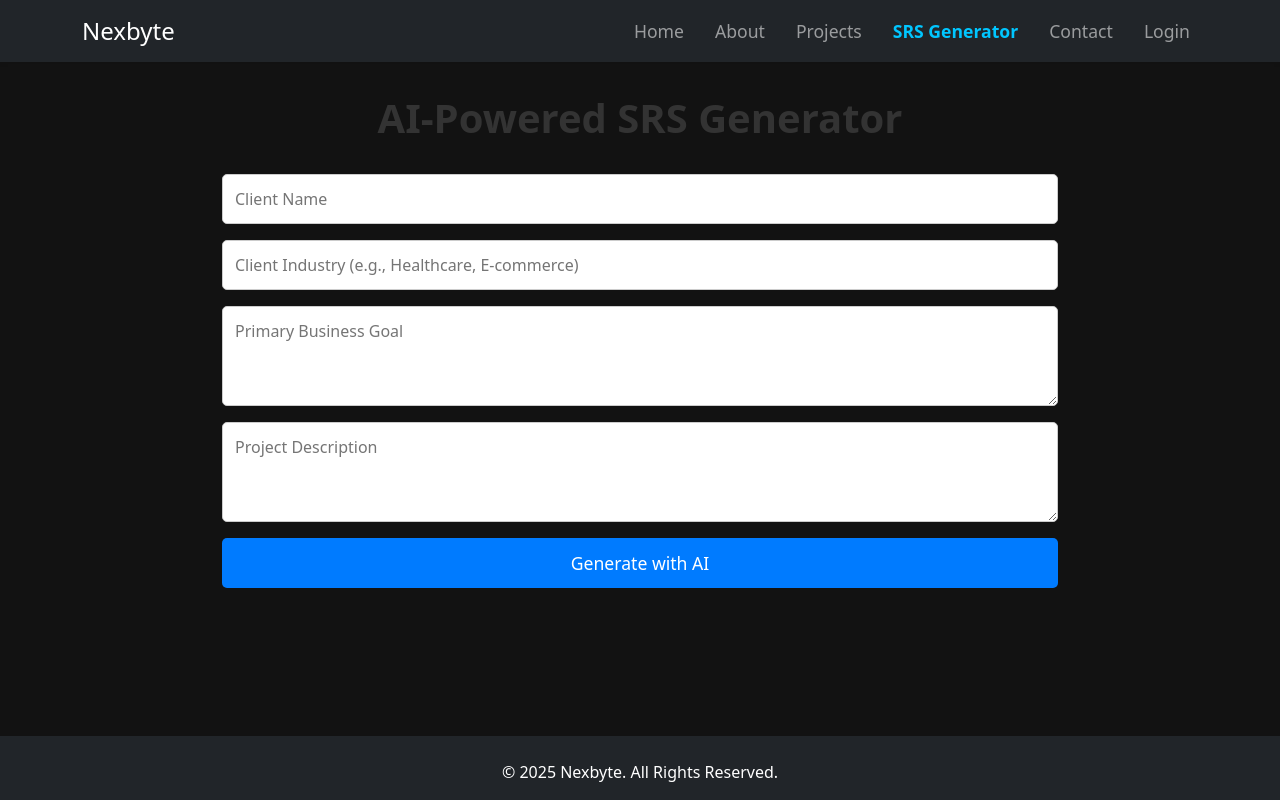
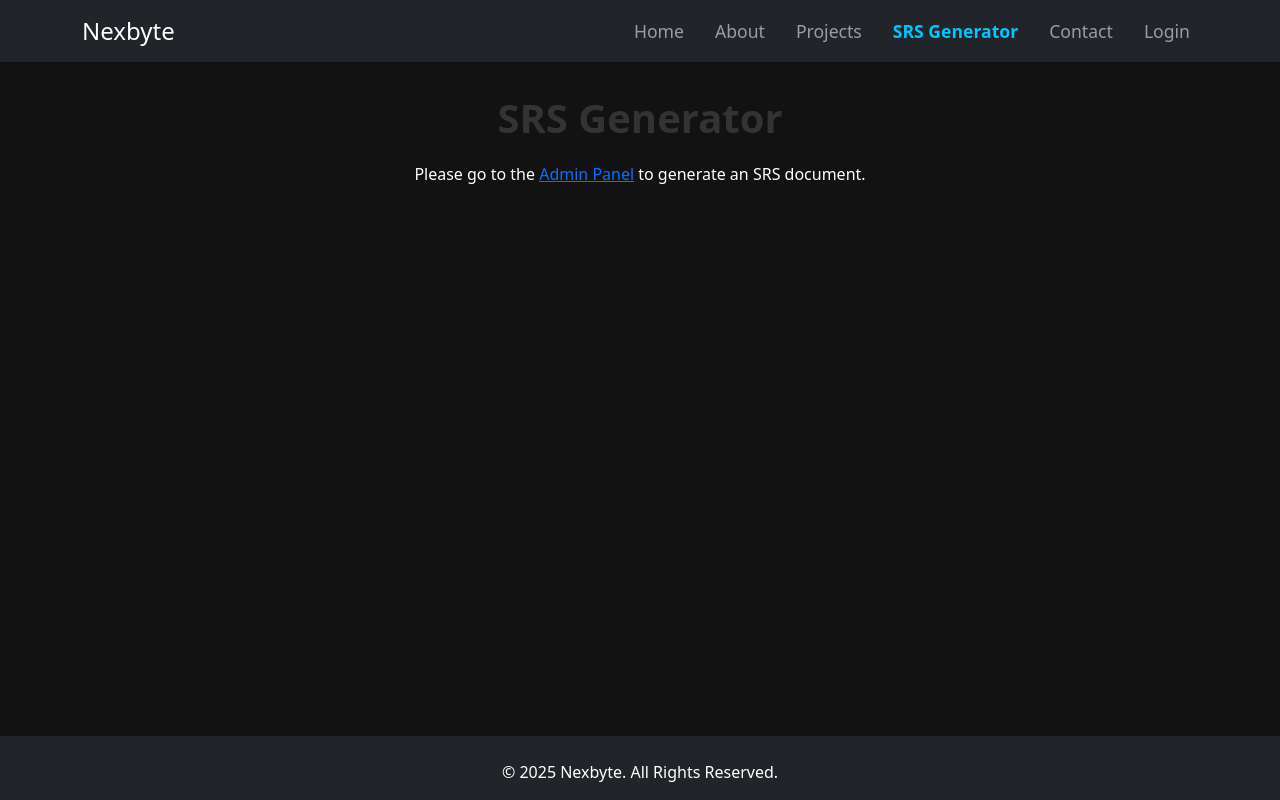
Before and after one commit to Krishna006tandon/Nexbyte_dev, a React (Create React App) app in the folder nexbyte-portfolio/: page /srs-generator in a window 1280 px wide. Built offline with nearby package versions, Linux system fonts and the light colour scheme.

Commit message:
SRS gen att1

```diff
--- a/nexbyte-portfolio/src/App.js
+++ b/nexbyte-portfolio/src/App.js
@@ -9,6 +9,7 @@ import Contact from './pages/Contact';
 import Login from './pages/Login';
 import Admin from './pages/Admin';
 import ClientPanel from './pages/ClientPanel';
+import { SrsProvider } from './context/SrsContext';
 
 import SrsGenerator from './pages/SrsGenerator';
 
@@ -28,6 +29,7 @@ function App() {
 
   return (
     // Define the main application structure with routing
+    <SrsProvider>
       <Router>
         <div className="App d-flex flex-column min-vh-100">
           <Navbar />
@@ -73,6 +75,7 @@ function App() {
           <Footer />
         </div>
       </Router>
+    </SrsProvider>
   );
 }
 
--- /dev/null
+++ b/nexbyte-portfolio/src/context/SrsContext.js
@@ -0,0 +1,14 @@
+
+import React, { createContext, useState } from 'react';
+
+export const SrsContext = createContext();
+
+export const SrsProvider = ({ children }) => {
+  const [srsData, setSrsData] = useState(null);
+
+  return (
+    <SrsContext.Provider value={{ srsData, setSrsData }}>
+      {children}
+    </SrsContext.Provider>
+  );
+};
--- a/nexbyte-portfolio/src/pages/Admin.js
+++ b/nexbyte-portfolio/src/pages/Admin.js
@@ -1,7 +1,8 @@
-import React, { useState, useEffect } from 'react';
-import { useLocation } from 'react-router-dom';
+import React, { useState, useEffect, useContext } from 'react';
+import { useLocation, useNavigate } from 'react-router-dom';
 import './Admin.css';
 import Sidebar from '../components/Sidebar';
+import { SrsContext } from '../context/SrsContext';
 
 const Admin = () => {
   const [contacts, setContacts] = useState([]);
@@ -12,6 +13,8 @@ const Admin = () => {
   const [role, setRole] = useState('user');
   const [clientPasswords, setClientPasswords] = useState({});
   const location = useLocation();
+  const navigate = useNavigate();
+  const { setSrsData: setGlobalSrsData } = useContext(SrsContext);
 
   const [clientData, setClientData] = useState({
     clientName: '',
@@ -41,9 +44,7 @@ const Admin = () => {
     functionalRequirements: '',
     nonFunctionalRequirements: '',
   });
-  const [generatedSrs, setGeneratedSrs] = useState('');
   const [selectedClientId, setSelectedClientId] = useState('');
-  const [loading, setLoading] = useState(false);
 
   useEffect(() => {
     const fetchData = async () => {
@@ -233,29 +234,10 @@ const Admin = () => {
     setSrsData({ ...srsData, [e.target.name]: e.target.value });
   };
 
-  const handleGenerateSrs = async (e) => {
+  const handleGenerateSrs = (e) => {
     e.preventDefault();
-    setLoading(true);
-    const token = localStorage.getItem('token');
-    try {
-      const res = await fetch('/api/generate-srs', {
-        method: 'POST',
-        headers: {
-          'Content-Type': 'application/json',
-          'x-auth-token': token,
-        },
-        body: JSON.stringify(srsData),
-      });
-      const data = await res.json();
-      if (res.ok) {
-        setGeneratedSrs(data.srs);
-      } else {
-        console.error(data.message);
-      }
-    } catch (err) {
-      console.error(err);
-    }
-    setLoading(false);
+    setGlobalSrsData(srsData);
+    navigate('/srs-generator');
   };
 
   const handleClientSelect = (clientId) => {
@@ -439,20 +421,11 @@ const Admin = () => {
                   <textarea name="targetAudience" placeholder="Target Audience" value={srsData.targetAudience} onChange={handleSrsChange}></textarea>
                   <textarea name="functionalRequirements" placeholder="Functional Requirements" value={srsData.functionalRequirements} onChange={handleSrsChange}></textarea>
                   <textarea name="nonFunctionalRequirements" placeholder="Non-Functional Requirements" value={srsData.nonFunctionalRequirements} onChange={handleSrsChange}></textarea>
-                  <button type="submit" className="btn btn-primary" disabled={loading}>
-                    {loading ? 'Generating...' : 'Generate SRS'}
+                  <button type="submit" className="btn btn-primary">
+                    Generate SRS
                   </button>
                 </form>
               </div>
-
-              {loading && <p>Loading...</p>}
-
-              {generatedSrs && (
-                <div className="generated-srs">
-                  <h3>Generated SRS</h3>
-                  <div dangerouslySetInnerHTML={{ __html: generatedSrs }} />
-                </div>
-              )}
             </div>
           )}
 
--- a/nexbyte-portfolio/src/pages/SrsGenerator.js
+++ b/nexbyte-portfolio/src/pages/SrsGenerator.js
@@ -1,58 +1,43 @@
-import React, { useState } from 'react';
+import React, { useContext } from 'react';
+import { SrsContext } from '../context/SrsContext';
 import './SrsGenerator.css';
 
 const SrsGenerator = () => {
-  const [clientName, setClientName] = useState('');
-  const [clientIndustry, setClientIndustry] = useState('');
-  const [projectGoal, setProjectGoal] = useState('');
-  const [projectDescription, setProjectDescription] = useState('');
-  const [srsContent, setSrsContent] = useState('');
+  const { srsData } = useContext(SrsContext);
 
-  const handleGenerate = () => {
-    // AI generation will be simulated here.
-    const generatedSrs = `
-# Software Requirements Specification (SRS) for ${clientName}
+  const handlePrint = () => {
+    window.print();
+  };
 
-## 1. Introduction
-
-### 1.1 Purpose
-This document outlines the requirements for the project: ${projectDescription}.
-
-### 1.2 Project Scope
-The project aims to address the following business goal: ${projectGoal}.
-
-### 1.3 Target Industry
-${clientIndustry}
-
-## 2. Functional Requirements
-- User Authentication
-- Feature A
-- Feature B
-
-## 3. Non-Functional Requirements
-- Performance
-- Security
-- Usability
-    `;
-    setSrsContent(generatedSrs);
-  };
+  if (!srsData) {
+    return (
+      <div className="srs-generator-container">
+        <h1>SRS Generator</h1>
+        <p>Please go to the <a href="/admin/srs-generator">Admin Panel</a> to generate an SRS document.</p>
+      </div>
+    );
+  }
 
   return (
     <div className="srs-generator-container">
-      <h1>AI-Powered SRS Generator</h1>
-      <div className="srs-form">
-        <input type="text" placeholder="Client Name" value={clientName} onChange={(e) => setClientName(e.target.value)} />
-        <input type="text" placeholder="Client Industry (e.g., Healthcare, E-commerce)" value={clientIndustry} onChange={(e) => setClientIndustry(e.target.value)} />
-        <textarea placeholder="Primary Business Goal" value={projectGoal} onChange={(e) => setProjectGoal(e.target.value)} />
-        <textarea placeholder="Project Description" value={projectDescription} onChange={(e) => setProjectDescription(e.target.value)} />
-        <button onClick={handleGenerate}>Generate with AI</button>
+      <h1>Software Requirements Specification (SRS)</h1>
+      <div className="srs-output">
+        <section>
+          <h2>1. Introduction</h2>
+          <p><strong>Project Name:</strong> {srsData.projectName}</p>
+          <p><strong>Project Description:</strong> {srsData.projectDescription}</p>
+          <p><strong>Target Audience:</strong> {srsData.targetAudience}</p>
+        </section>
+        <section>
+          <h2>2. Functional Requirements</h2>
+          <pre>{srsData.functionalRequirements}</pre>
+        </section>
+        <section>
+          <h2>3. Non-Functional Requirements</h2>
+          <pre>{srsData.nonFunctionalRequirements}</pre>
+        </section>
+        <button onClick={handlePrint} className="btn btn-primary">Print SRS</button>
       </div>
-      {srsContent && (
-        <div className="srs-output">
-          <h2>Generated SRS</h2>
-          <pre>{srsContent}</pre>
-        </div>
-      )}
     </div>
   );
 };
```
Lines whose indentation alone changed are shown as unchanged.
